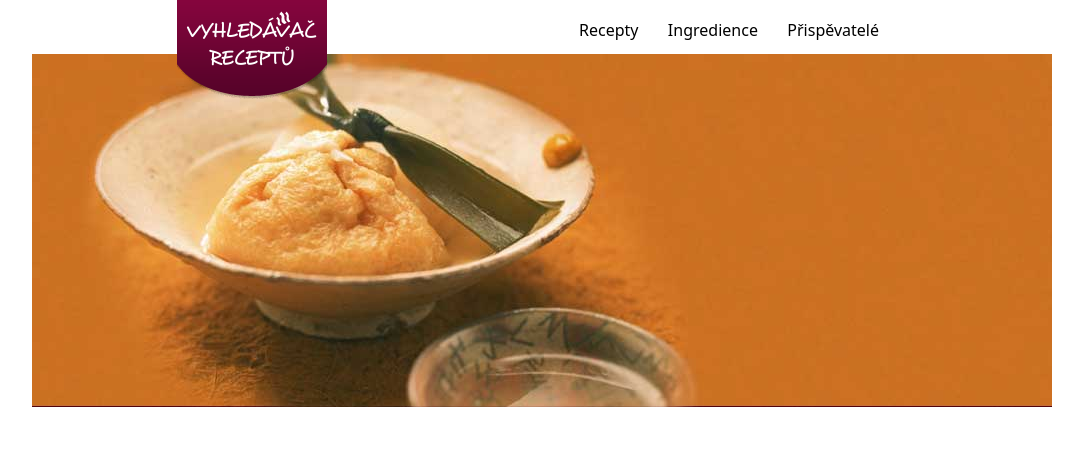
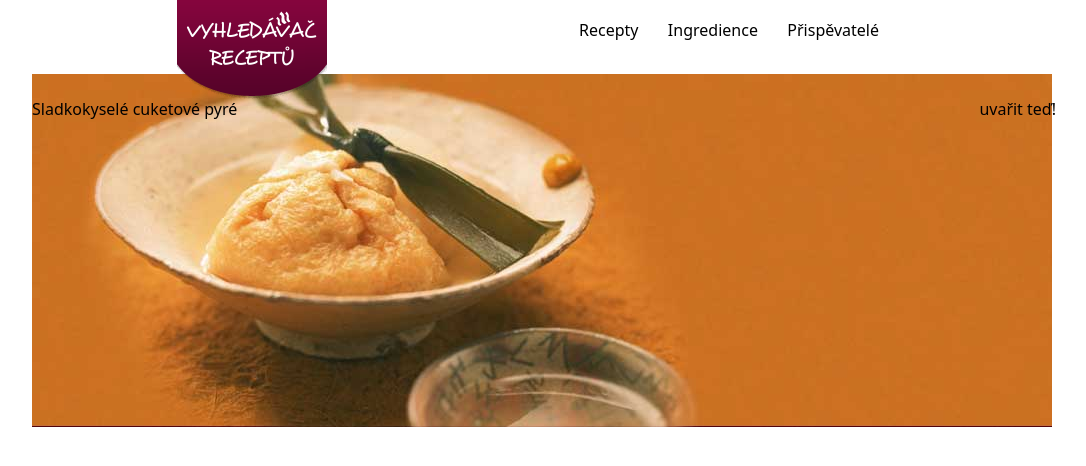
Before and after one commit to rstoweb/vyhledavac, a plain HTML site: page index.html in a window 1280 px wide. Shown: the whole page, without its empty margins (96-1182 px from the left). Drawn offline with Linux system fonts and the light colour scheme.

Commit message:
Novy blok div(logo), uprava flex

```diff
--- a/index.html
+++ b/index.html
@@ -10,9 +10,10 @@
 </head>
 <body>
   <div class="container">
+    <div class="logo">
       <header>
 
-      <a href="#1" class="logo-odkaz"><img src="obrazky/logo.png" alt="logo Vyhledávač receptů" class="logo"></a>
+        <a href="#1"><img src="obrazky/logo.png" alt="logo Vyhledávač receptů"></a>
 
         <nav>
           <ul>
@@ -22,7 +23,13 @@
           </ul>
         </nav>
     </header>
+    </div>
+
   <div class="promo">
+    <header>
+      <h1>Sladkokyselé cuketové pyré</h1>
+      <a href="#5">uvařit teď!</a>
+    </header>
     <img src="obrazky/promo.jpg" alt="promo obrázek">
   </div>
 
```
Lines whose indentation alone changed are shown as unchanged.
